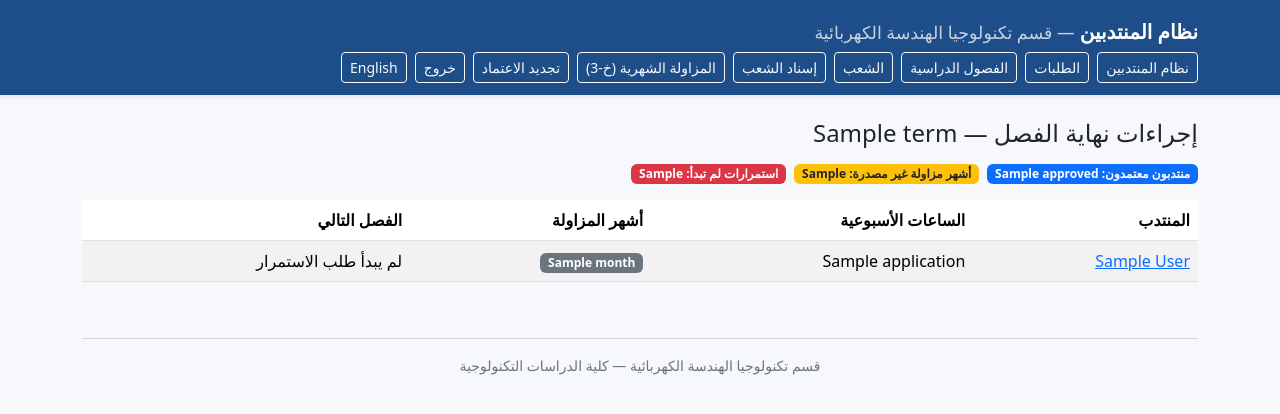
After one commit to malshar/parttime.q8ee.com, a Laravel app: template resources/views/admin/terms/closing.blade.php in a window 1280 px wide. The commit adds this page. Shown: the top 414 px of the page. Run offline with Laravel 12, Linux system fonts and the light colour scheme; the template is opened without the code that fills it: most values are stand-ins (such as "Sample title", 1, 10 or a date in 2020).

Commit message:
feat(terms): term-end page with attestation months and next-term continuation state
Co-Authored-By: Claude Fable 5.1 <noreply@anthropic.com>

```diff
--- a/lang/ar/app.php
+++ b/lang/ar/app.php
@@ -86,6 +86,11 @@ return [
         'closed_with_drafts' => 'تم إغلاق الفصل وسحب :n مسودة لم تقدم.',
         'close_confirm' => 'هل تريد إغلاق الفصل؟ سيتم سحب المسودات غير المقدمة ولا يمكن التراجع.',
         'none_open' => 'لا يوجد فصل دراسي مفتوح للتقديم حاليا.',
+        'closing' => 'نهاية الفصل', 'closing_title' => 'إجراءات نهاية الفصل',
+        'approved_count' => 'منتدبون معتمدون', 'months_unexported' => 'أشهر مزاولة غير مصدرة',
+        'continuations_missing' => 'استمرارات لم تبدأ', 'months' => 'أشهر المزاولة',
+        'next_term' => 'الفصل التالي', 'no_next_term' => 'لم يضف الفصل التالي بعد',
+        'continuation_none' => 'لم يبدأ طلب الاستمرار',
     ],
     'profile' => [
         'title' => 'البيانات الشخصية', 'personal' => 'البيانات الشخصية', 'work' => 'جهة العمل والمؤهل', 'bank' => 'البيانات البنكية',
@@ -312,6 +317,7 @@ return [
         'status_none' => 'غير مولدة',
         'status_generated' => 'مولدة',
         'status_exported' => 'مصدرة',
+        'statuses' => ['generated' => 'مولدة', 'exported' => 'مصدرة', 'missing' => 'غير مولدة'],
         'generated_at' => 'تاريخ التوليد',
         'exported_at' => 'آخر تصدير',
         'generate_missing' => 'توليد الناقص',
--- a/lang/en/app.php
+++ b/lang/en/app.php
@@ -80,6 +80,11 @@ return [
         'closed_with_drafts' => 'Term closed; :n unsubmitted draft(s) withdrawn.',
         'close_confirm' => 'Close the term? Unsubmitted drafts will be withdrawn; this cannot be undone.',
         'none_open' => 'No term is currently open for applications.',
+        'closing' => 'Term end', 'closing_title' => 'Term-end actions',
+        'approved_count' => 'Approved part-timers', 'months_unexported' => 'Unexported attestation months',
+        'continuations_missing' => 'Continuations not started', 'months' => 'Attestation months',
+        'next_term' => 'Next term', 'no_next_term' => 'The next term has not been added yet',
+        'continuation_none' => 'The continuation application has not started',
     ],
     'profile' => [
         'title' => 'Personal information', 'personal' => 'Personal information', 'work' => 'Employer and qualification', 'bank' => 'Bank details',
@@ -306,6 +311,7 @@ return [
         'status_none' => 'Not generated',
         'status_generated' => 'Generated',
         'status_exported' => 'Exported',
+        'statuses' => ['generated' => 'Generated', 'exported' => 'Exported', 'missing' => 'Not generated'],
         'generated_at' => 'Generated on',
         'exported_at' => 'Last export',
         'generate_missing' => 'Generate missing',
--- /dev/null
+++ b/resources/views/admin/terms/closing.blade.php
@@ -0,0 +1,59 @@
+@extends('admin.layout')
+@section('title', __('app.terms.closing_title'))
+@section('content')
+<div class="d-flex justify-content-between align-items-center mb-3">
+    <h1 class="h4 mb-0">{{ __('app.terms.closing_title') }} — {{ $term->label() }}</h1>
+</div>
+
+<div class="d-flex gap-2 mb-3">
+    <span class="badge bg-primary">{{ __('app.terms.approved_count') }}: {{ $counts['approved'] }}</span>
+    <span class="badge bg-warning text-dark">{{ __('app.terms.months_unexported') }}: {{ $counts['months_unexported'] }}</span>
+    <span class="badge bg-danger">{{ __('app.terms.continuations_missing') }}: {{ $counts['continuations_missing'] }}</span>
+</div>
+
+<div class="table-responsive">
+    <table class="table table-striped align-middle">
+        <thead>
+        <tr>
+            <th>{{ __('app.attestations.instructor') }}</th>
+            <th>{{ __('app.attestations.weekly_hours') }}</th>
+            <th>{{ __('app.terms.months') }}</th>
+            <th>{{ __('app.terms.next_term') }}</th>
+        </tr>
+        </thead>
+        <tbody>
+        @foreach ($rows as $row)
+            <tr>
+                <td><a href="{{ route('admin.applications.show', $row['application']) }}">{{ $row['application']->instructor->full_name }}</a></td>
+                <td>{{ $row['application']->weeklyHoursLabel() }}</td>
+                <td>
+                    @foreach ($row['months'] as $m)
+                        <span class="badge {{ $m['status'] === 'exported' ? 'bg-success' : ($m['status'] === 'generated' ? 'bg-warning text-dark' : 'bg-secondary') }}">{{ $m['label'] }}</span>
+                    @endforeach
+                </td>
+                <td>
+                    @if (! $row['nextTerm'])
+                        {{ __('app.terms.no_next_term') }}
+                    @elseif (! $row['next'])
+                        {{ __('app.terms.continuation_none') }}
+                    @else
+                        <span class="badge bg-secondary">{{ __('app.applications.statuses.'.$row['next']->status) }}</span>
+                        <a href="{{ route('admin.applications.show', $row['next']) }}">{{ __('app.attestations.open') }}</a>
+                        @if (! empty($row['nextMissing']))
+                            <div class="small text-muted">{{ implode('، ', $row['nextMissing']) }}</div>
+                        @endif
+                    @endif
+                </td>
+            </tr>
+        @endforeach
+        </tbody>
+    </table>
+</div>
+
+@if ($term->isOpen())
+    <form method="post" action="{{ route('admin.terms.close', $term) }}" onsubmit="return confirm(@js(__('app.terms.close_confirm')))">
+        @csrf
+        <button type="submit" class="btn btn-outline-danger">{{ __('app.terms.close') }}</button>
+    </form>
+@endif
+@endsection
--- a/resources/views/admin/terms/index.blade.php
+++ b/resources/views/admin/terms/index.blade.php
@@ -39,6 +39,7 @@
                 </td>
                 <td>{{ $term->applications_count }}</td>
                 <td class="d-flex gap-2">
+                    <a href="{{ route('admin.terms.closing', $term) }}" class="btn btn-sm btn-outline-secondary">{{ __('app.terms.closing') }}</a>
                     @if ($term->isOpen())
                         <a href="{{ route('admin.terms.edit', $term) }}" class="btn btn-sm btn-outline-secondary">{{ __('app.terms.edit') }}</a>
                         <form method="post" action="{{ route('admin.terms.close', $term) }}" onsubmit="return confirm(@js(__('app.terms.close_confirm')))">
--- a/routes/web.php
+++ b/routes/web.php
@@ -64,6 +64,7 @@ Route::middleware(['auth', 'role:admin'])->prefix('admin')->name('admin.')->grou
     Route::get('terms/{term}/edit', [TermController::class, 'edit'])->name('terms.edit');
     Route::put('terms/{term}', [TermController::class, 'update'])->name('terms.update');
     Route::post('terms/{term}/close', [TermController::class, 'close'])->name('terms.close');
+    Route::get('terms/{term}/closing', [TermController::class, 'closing'])->name('terms.closing');
     Route::get('applications', [AdminApplicationController::class, 'index'])->name('applications.index');
     Route::get('applications/{application}', [AdminApplicationController::class, 'show'])->name('applications.show');
     Route::get('applications/{application}/profile', [AdminProfileController::class, 'edit'])->name('applications.profile.edit');
```
Also changed, not shown: app/Http/Controllers/Admin/TermController.php (+11 -0 lines), app/Services/TermClosingReport.php (added, +53 -0 lines), tests/Feature/Admin/TermClosingPageTest.php (added, +49 -0 lines).
